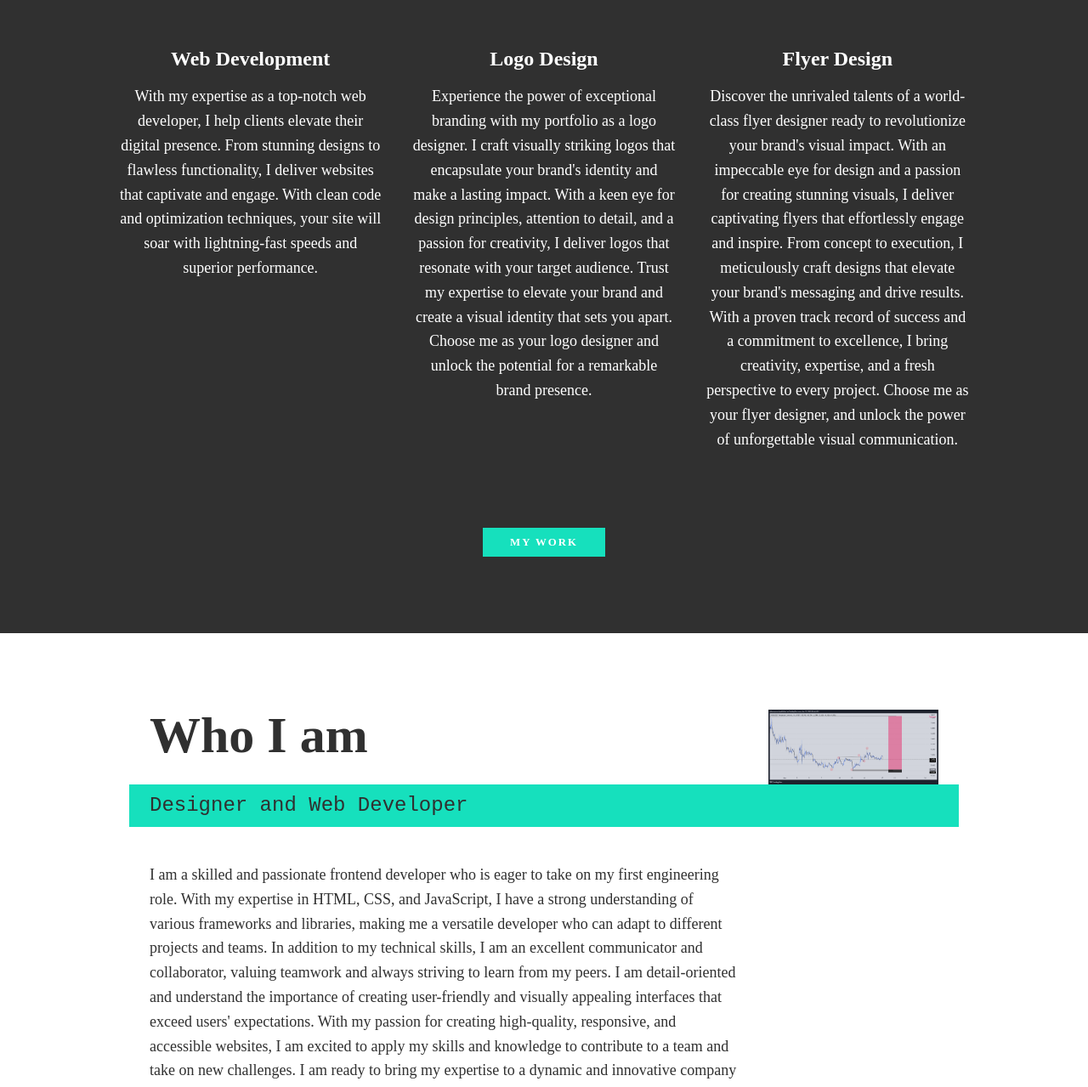
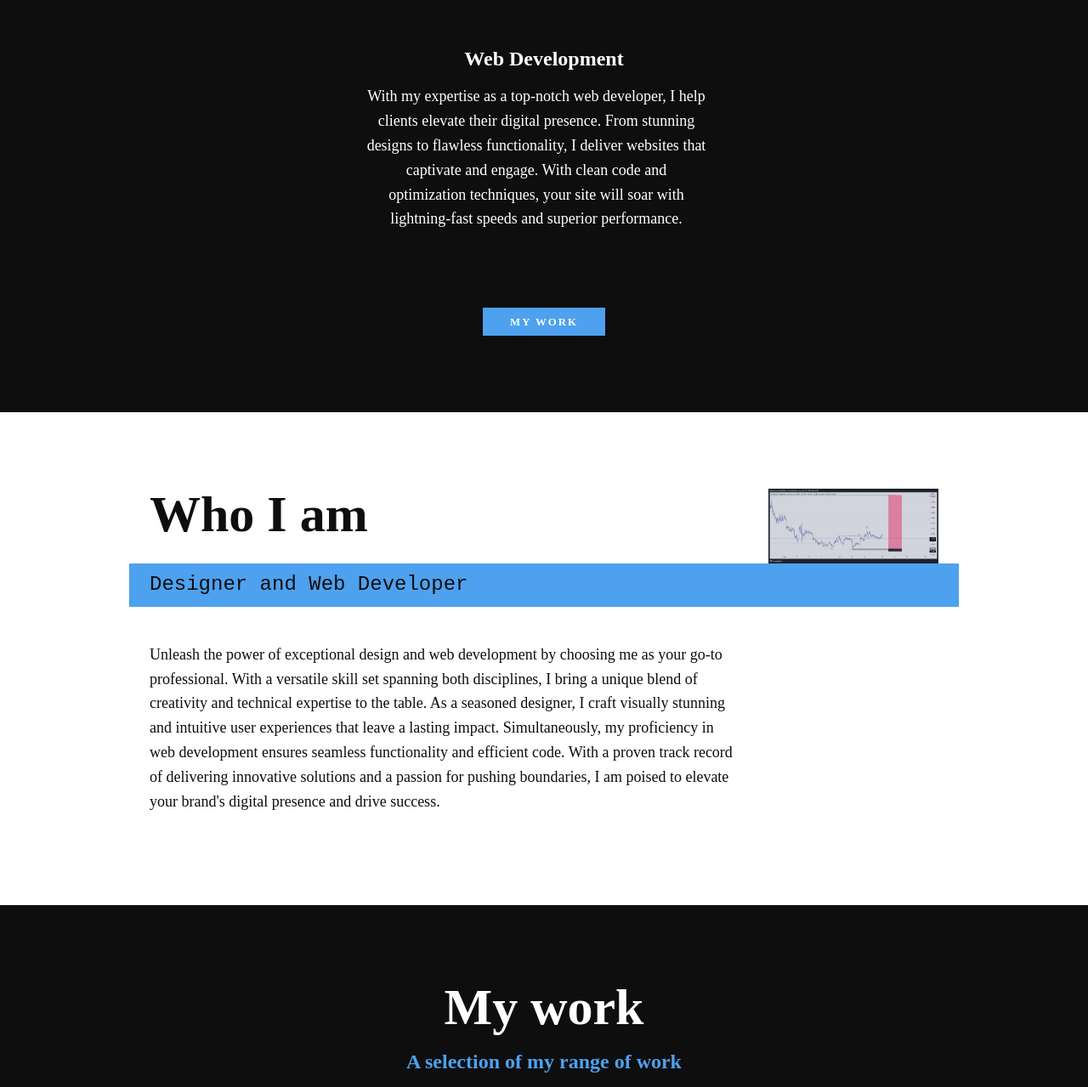
Before and after one commit to Shanu1sn0s/My-Portfolio, a plain HTML site: page index.html in a window 1280 px wide. Shown: the part 649-1928 px from the top of the page at 85% size. Drawn offline with Linux system fonts and the light colour scheme.

Commit message:
new commit

```diff
--- a/index.html
+++ b/index.html
@@ -63,35 +63,7 @@
           </p>
         </div>
         <!--service end-->
-        <div class="service">
-          <h3>Logo Design</h3>
-          <p>
-            Experience the power of exceptional branding with my portfolio as a
-            logo designer. I craft visually striking logos that encapsulate your
-            brand's identity and make a lasting impact. With a keen eye for
-            design principles, attention to detail, and a passion for
-            creativity, I deliver logos that resonate with your target audience.
-            Trust my expertise to elevate your brand and create a visual
-            identity that sets you apart. Choose me as your logo designer and
-            unlock the potential for a remarkable brand presence.
-          </p>
-        </div>
-        <!--service end-->
-        <div class="service">
-          <h3>Flyer Design</h3>
-          <p>
-            Discover the unrivaled talents of a world-class flyer designer ready
-            to revolutionize your brand's visual impact. With an impeccable eye
-            for design and a passion for creating stunning visuals, I deliver
-            captivating flyers that effortlessly engage and inspire. From
-            concept to execution, I meticulously craft designs that elevate your
-            brand's messaging and drive results. With a proven track record of
-            success and a commitment to excellence, I bring creativity,
-            expertise, and a fresh perspective to every project. Choose me as
-            your flyer designer, and unlock the power of unforgettable visual
-            communication.
-          </p>
-        </div>
+
         <!--service end-->
       </div>
       <!--serviceS close-->
@@ -106,19 +78,16 @@
       <img src="/Images/Stand-in.png" alt="tbd" />
       <div class="about--me__body">
         <p>
-          I am a skilled and passionate frontend developer who is eager to take
-          on my first engineering role. With my expertise in HTML, CSS, and
-          JavaScript, I have a strong understanding of various frameworks and
-          libraries, making me a versatile developer who can adapt to different
-          projects and teams. In addition to my technical skills, I am an
-          excellent communicator and collaborator, valuing teamwork and always
-          striving to learn from my peers. I am detail-oriented and understand
-          the importance of creating user-friendly and visually appealing
-          interfaces that exceed users' expectations. With my passion for
-          creating high-quality, responsive, and accessible websites, I am
-          excited to apply my skills and knowledge to contribute to a team and
-          take on new challenges. I am ready to bring my expertise to a dynamic
-          and innovative company and grow as a frontend engineer.
+          Unleash the power of exceptional design and web development by
+          choosing me as your go-to professional. With a versatile skill set
+          spanning both disciplines, I bring a unique blend of creativity and
+          technical expertise to the table. As a seasoned designer, I craft
+          visually stunning and intuitive user experiences that leave a lasting
+          impact. Simultaneously, my proficiency in web development ensures
+          seamless functionality and efficient code. With a proven track record
+          of delivering innovative solutions and a passion for pushing
+          boundaries, I am poised to elevate your brand's digital presence and
+          drive success.
         </p>
       </div>
     </section>
--- a/portfolio.css
+++ b/portfolio.css
@@ -13,8 +13,8 @@
   --fw-bold: 900;
 
   --clr-light: #fff;
-  --clr-dark: #303030;
-  --clr-accent: #16e0bd;
+  --clr-dark: #0e0e0e;
+  --clr-accent: rgb(78, 161, 238);
 
   --fs-h1: 3rem;
   --fs-h2: 2.25rem;
@@ -308,6 +308,7 @@ right: 0;
 }
 .service p{
   max-width: 400px;
+  margin-right: 1em;
 }
 @media (min-width: 800px) {
   .services {
```
Also changed, not shown: other pages/projects.html (+7 -19 lines), Images/step-alt.jpg (added), Images/step-counter.jpg (added).
